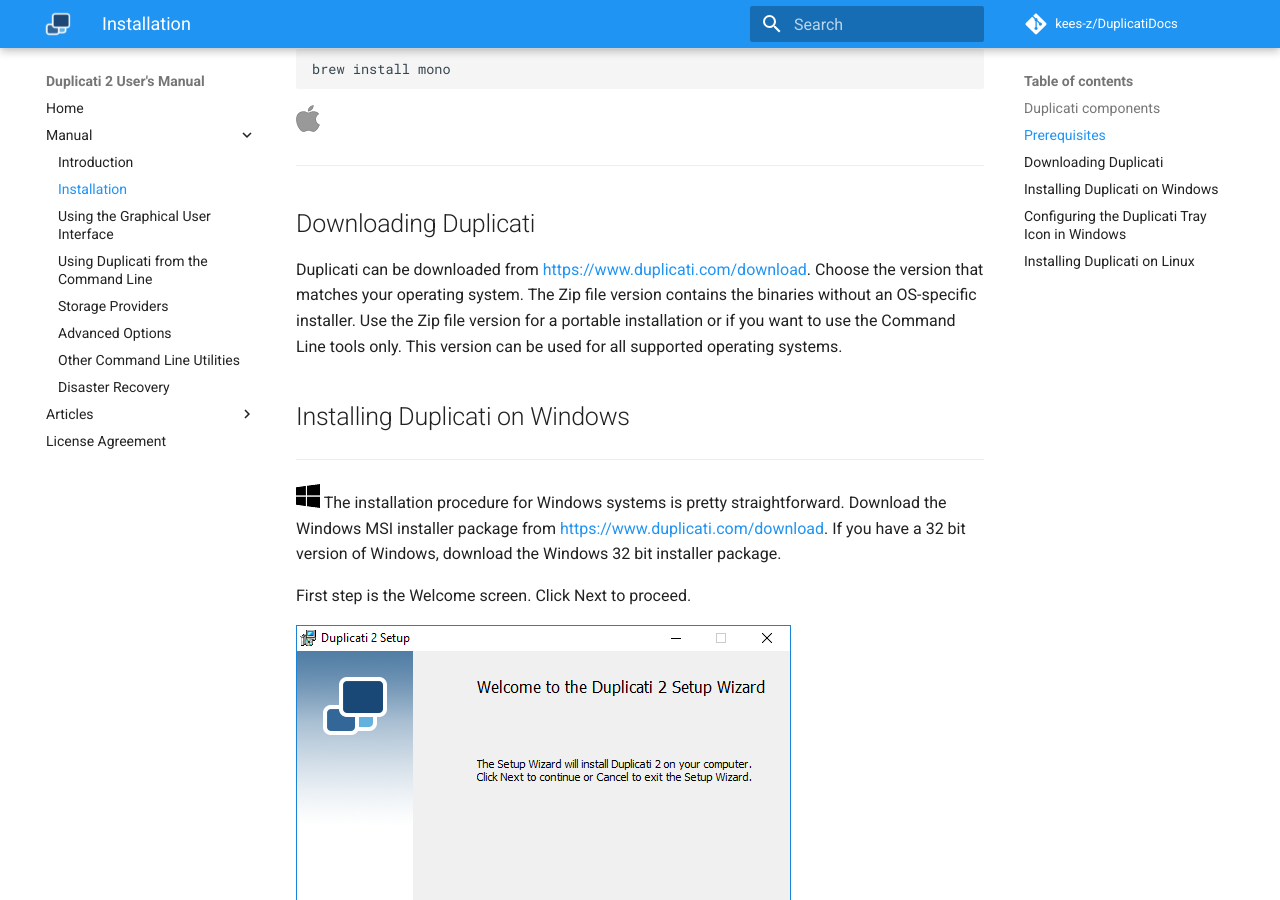
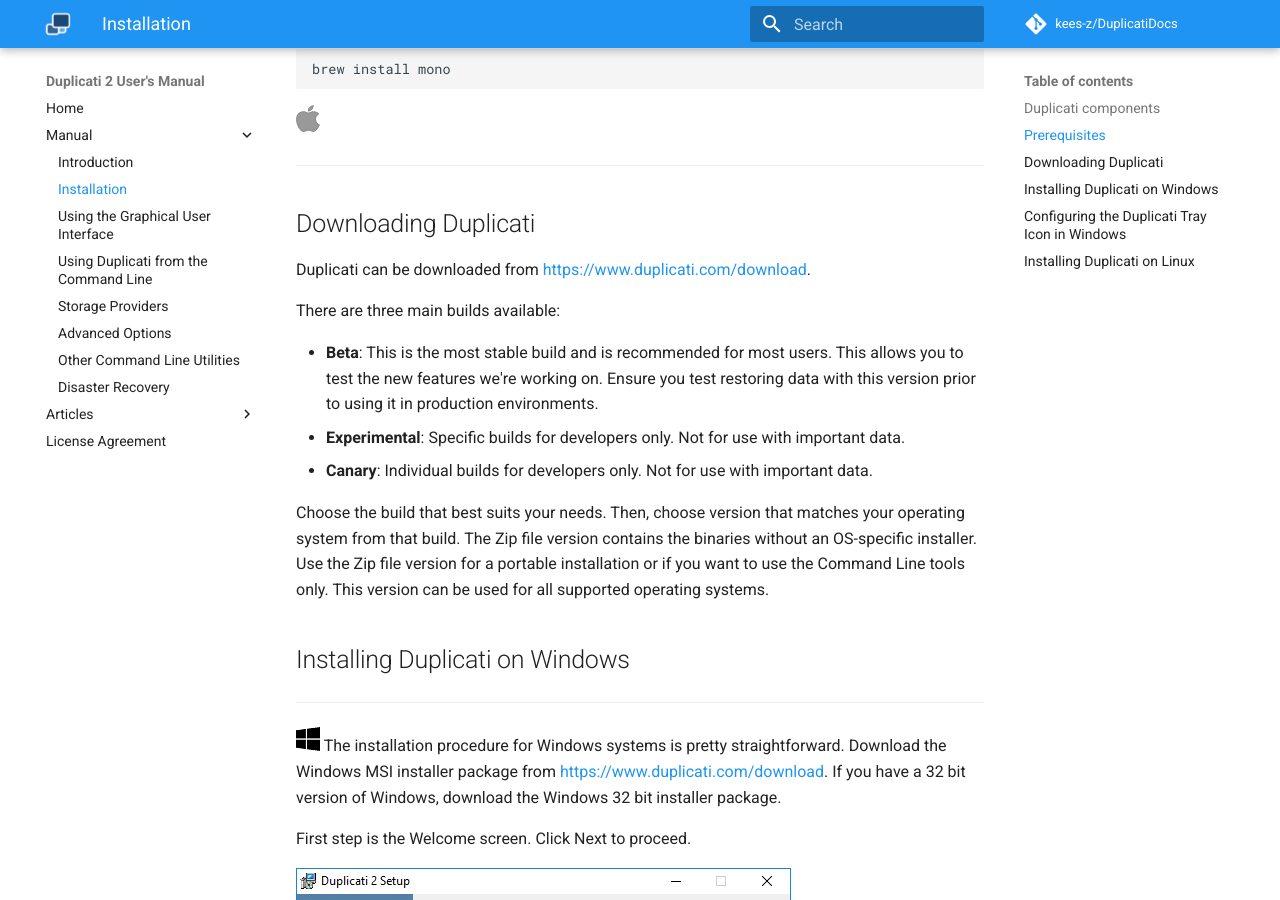
Before and after one commit to kees-z/DuplicatiDocs, an MkDocs documentation site: the page built from docs/02-installation.md, in a window 1280 px wide and 900 px high, scrolled down 5429 px. Built offline with MkDocs 1.6.1 and Material for MkDocs 9.7.7, drawn with Linux system fonts in a browser that asks for light colours; comment, search, counter and statistics services are not loaded; old or Windows-style settings are respelled for this version of MkDocs.

Commit message:
Explain different builds
Changes:

- Added clarification on the different build types so end users can install the right build for their needs

```diff
--- a/docs/02-installation.md
+++ b/docs/02-installation.md
@@ -221,7 +221,15 @@ brew install mono
 
 ## Downloading Duplicati
 
-Duplicati can be downloaded from [https://www.duplicati.com/download](https://www.duplicati.com/download). Choose the version that matches your operating system. The Zip file version contains the binaries without an OS-specific installer. Use the Zip file version for a portable installation or if you want to use the Command Line tools only. This version can be used for all supported operating systems.
+Duplicati can be downloaded from [https://www.duplicati.com/download](https://www.duplicati.com/download).
+
+There are three main builds available:
+
+- **Beta**: This is the most stable build and is recommended for most users. This allows you to test the new features we're working on. Ensure you test restoring data with this version prior to using it in production environments.
+- **Experimental**: Specific builds for developers only. Not for use with important data.
+- **Canary**: Individual builds for developers only. Not for use with important data.
+
+Choose the build that best suits your needs. Then, choose version that matches your operating system from that build. The Zip file version contains the binaries without an OS-specific installer. Use the Zip file version for a portable installation or if you want to use the Command Line tools only. This version can be used for all supported operating systems.
 
 ## Installing Duplicati on Windows
 
```
